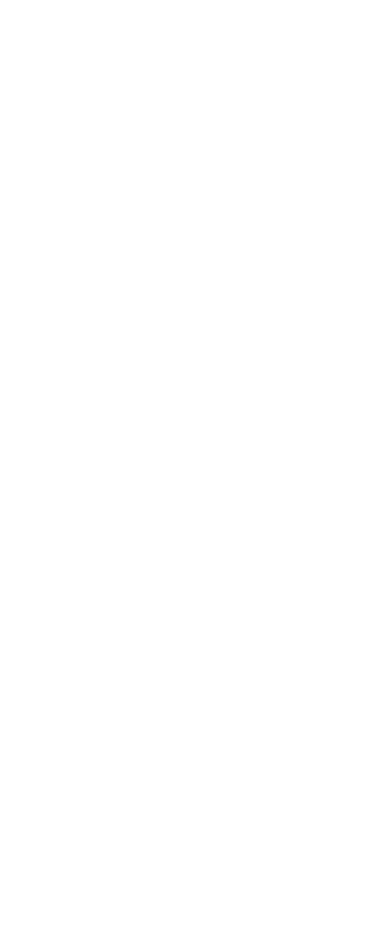
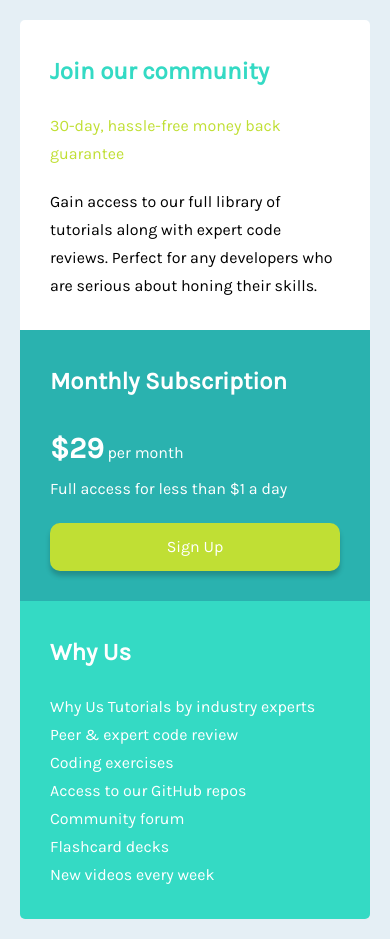
Before and after one commit to dzevad-cyber/frontendmentor-price-grid-component, a website built with Parcel: page src/index.html in a window 390 px wide. Before the commit the page ends 844 px from the top, so only its background shows below. Built offline with nearby package versions, Linux system fonts and the light colour scheme.

Commit message:
finished mobile && desktop design

```diff
--- a/src/index.html
+++ b/src/index.html
@@ -16,12 +16,46 @@
     <link rel="stylesheet" href="./sass/main.scss" />
   </head>
   <body>
-    <!-- Join our community 30-day, hassle-free money back guarantee Gain access to
-    our full library of tutorials along with expert code reviews. Perfect for
-    any developers who are serious about honing their skills. Monthly
-    Subscription &dollar;29 per month Full access for less than &dollar;1 a day
-    Sign Up Why Us Tutorials by industry experts Peer &amp; expert code review
-    Coding exercises Access to our GitHub repos Community forum Flashcard decks
-    New videos every week -->
+    <main class="main">
+      <section class="cards">
+        <article class="card cards__top">
+          <h2 class="card__title">Join our community</h2>
+          <p class="card__offer">30-day, hassle-free money back guarantee</p>
+
+          <p class="card__about">
+            Gain access to our full library of tutorials along with expert code
+            reviews. Perfect for any developers who are serious about honing
+            their skills.
+          </p>
+        </article>
+        <article class="card cards__left">
+          <h2 class="card__title">Monthly Subscription</h2>
+          <div class="card__promotion">
+            <p class="card__promotion--monthly">
+              <span class="card__price">&dollar;29</span>
+              per month
+            </p>
+            <p class="card__promotion--daily">
+              Full access for less than &dollar;1 a day
+            </p>
+          </div>
+          <button class="button">Sign Up</button>
+        </article>
+        <article class="card cards__right">
+          <h2 class="card__title">Why Us</h2>
+          <ul class="card__about--list">
+            <li class="card__about--item">
+              Why Us Tutorials by industry experts
+            </li>
+            <li class="card__about--item">Peer &amp; expert code review</li>
+            <li class="card__about--item">Coding exercises</li>
+            <li class="card__about--item">Access to our GitHub repos</li>
+            <li class="card__about--item">Community forum</li>
+            <li class="card__about--item">Flashcard decks</li>
+            <li class="card__about--item">New videos every week</li>
+          </ul>
+        </article>
+      </section>
+    </main>
   </body>
 </html>
--- a/src/sass/abstracts/_colors.scss
+++ b/src/sass/abstracts/_colors.scss
@@ -1,5 +1,7 @@
 $clr-prim-100: hsl(179, 62%, 43%);
+$clr-prim-light-100: hsl(172, 69%, 53%);
 $clr-prim-200: hsl(71, 73%, 54%);
+$clr-prim-300: hsl(0, 0%, 100%);
 
 $clr-neutral-100: hsl(204, 43%, 93%);
 $clr-neutral-200: hsl(218, 22%, 67%);
--- a/src/sass/base/_reset.scss
+++ b/src/sass/base/_reset.scss
@@ -21,6 +21,7 @@ body {
   text-rendering: optimizeSpeed;
   width: 100%;
   min-height: 100vh;
+  font-size: $fz-base;
 }
 
 ul,
--- /dev/null
+++ b/src/sass/components/_button.scss
@@ -0,0 +1,17 @@
+@use '../abstracts/colors' as *;
+@use '../abstracts/mixins' as *;
+
+.button {
+  all: unset;
+
+  text-align: center;
+  padding: 1rem 0;
+  border-radius: 10px;
+  background-color: $clr-prim-200;
+
+  box-shadow: 0 5px 5px rgba(0, 0, 0, 0.2);
+
+  @include mq(medium) {
+    margin-top: 4rem;
+  }
+}
--- /dev/null
+++ b/src/sass/components/_card.scss
@@ -0,0 +1,6 @@
+.card {
+  padding: 3rem;
+
+  display: grid;
+  row-gap: 2rem;
+}
--- a/src/sass/main.scss
+++ b/src/sass/main.scss
@@ -1,2 +1,7 @@
 @use 'base/reset';
 @use 'base/global';
+
+@use 'pages/home';
+
+@use 'components/card';
+@use 'components/button';
--- /dev/null
+++ b/src/sass/pages/_home.scss
@@ -0,0 +1,68 @@
+@use '../abstracts/colors' as *;
+@use '../abstracts/typography' as *;
+@use '../abstracts/mixins' as *;
+
+.main {
+  min-height: 100vh;
+
+  display: grid;
+  place-content: center;
+  padding: 2rem;
+  background-color: $clr-neutral-100;
+}
+
+.cards {
+  $clr-common: $clr-prim-300;
+
+  display: grid;
+  border-radius: 5px;
+  overflow: hidden;
+  max-width: 37.5rem;
+
+  &__top {
+    background-color: $clr-prim-300;
+
+    & > h2 {
+      color: $clr-prim-light-100;
+    }
+
+    & > .card__offer {
+      color: $clr-prim-200;
+    }
+
+    @include mq(medium) {
+      grid-column: 1 / -1;
+      grid-row: 1 / 2;
+    }
+  }
+
+  &__left {
+    background-color: $clr-prim-100;
+    color: $clr-common;
+
+    & > .card__promotion > .card__promotion--monthly > .card__price {
+      font-size: 3rem;
+      font-weight: $fw-karla-700;
+    }
+
+    @include mq(medium) {
+      grid-column: 1 / 2;
+      grid-row: 2 / 3;
+    }
+  }
+
+  &__right {
+    background-color: $clr-prim-light-100;
+    color: $clr-common;
+
+    @include mq(medium) {
+      grid-column: 2 / 3;
+      grid-row: 2 / 3;
+    }
+  }
+
+  @include mq(medium) {
+    grid-template-columns: repeat(2, 1fr);
+    max-width: 700px;
+  }
+}
```
